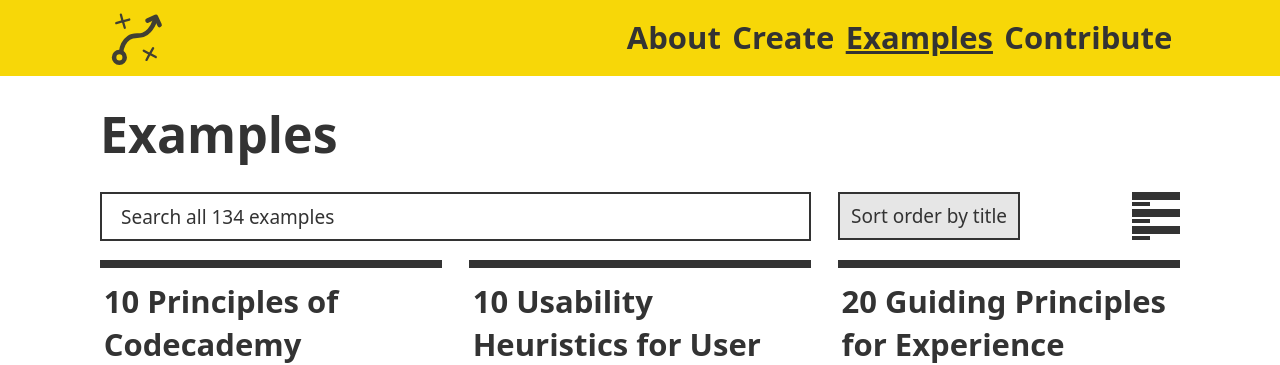
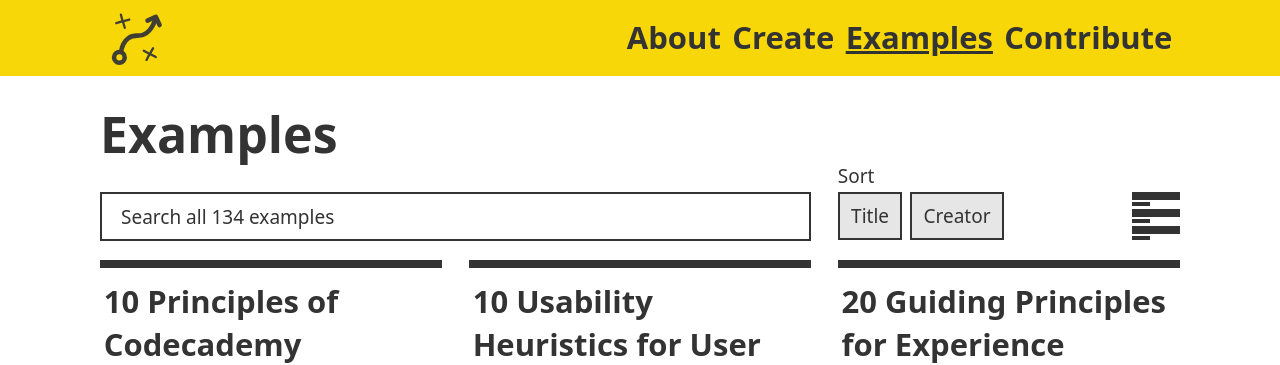
Before and after one commit to benbrignell/principles.design, a Jekyll site: the page built from examples.md, in a window 1280 px wide. Shown: the top 365 px of the page. Built offline with Jekyll 4.4.1, drawn with Linux system fonts in a browser that asks for light colours; nearby versions of some CDN libraries.

Commit message:
added creator sorting to examples page

```diff
--- a/_layouts/examples.html
+++ b/_layouts/examples.html
@@ -13,8 +13,12 @@ layout: default
   <div class="wrapper">
     <input class="search" placeholder="Search all {{ site.examples.size }} examples" />
     <div class="toggle">
-      <span class="sort btn btn-secondary" data-sort="title">
-        Sort order by title <img src="{{site.baseurl}}/images/sort-arrow.svg" class="sort-arrow" alt="arrow indicating sort order">
+      <span class="h4 sort-label">Sort</span>
+      <span class="sort btn btn-secondary" style="margin-right: 0.4em;" data-sort="title">
+        Title <img src="{{site.baseurl}}/images/sort-arrow.svg" class="sort-arrow" alt="arrow indicating title sort order">
+      </span>
+      <span class="sort btn btn-secondary" data-sort="author">
+        Creator <img src="{{site.baseurl}}/images/sort-arrow.svg" class="sort-arrow" alt="arrow indicating creator sort order">
       </span>
       <a href="javascript:return false;" class="view-toggle">
       </a>
--- a/_sass/_scratch.scss
+++ b/_sass/_scratch.scss
@@ -285,13 +285,18 @@ ol.cards li {
 //     // font-weight: normal;
 //
 // }
+.sort-label {
+  display: block;
+  margin-top: -1.6em;
+  float: left;
+}
 
 .sort {
   display:inline-block;
   float: left;
   cursor: pointer;
   user-select: none;
-  transition: width 0.3s ease;
+  transition: width 1s ease-in-out, left 1.5s ease-in-out;
 }
 .sort-arrow {
   height: 0.8em;
--- a/js/index.js
+++ b/js/index.js
@@ -5,7 +5,7 @@
 var options = {
     valueNames: [ 'title', 'author' ]
 };
-var userList = new List('title', options);
+var userList = new List('title', 'author', options);
 
 var examplesList = new List('search-list', options);
 var noItems = '<div class="tile" id="#resultNotFoundTile">' +
```
